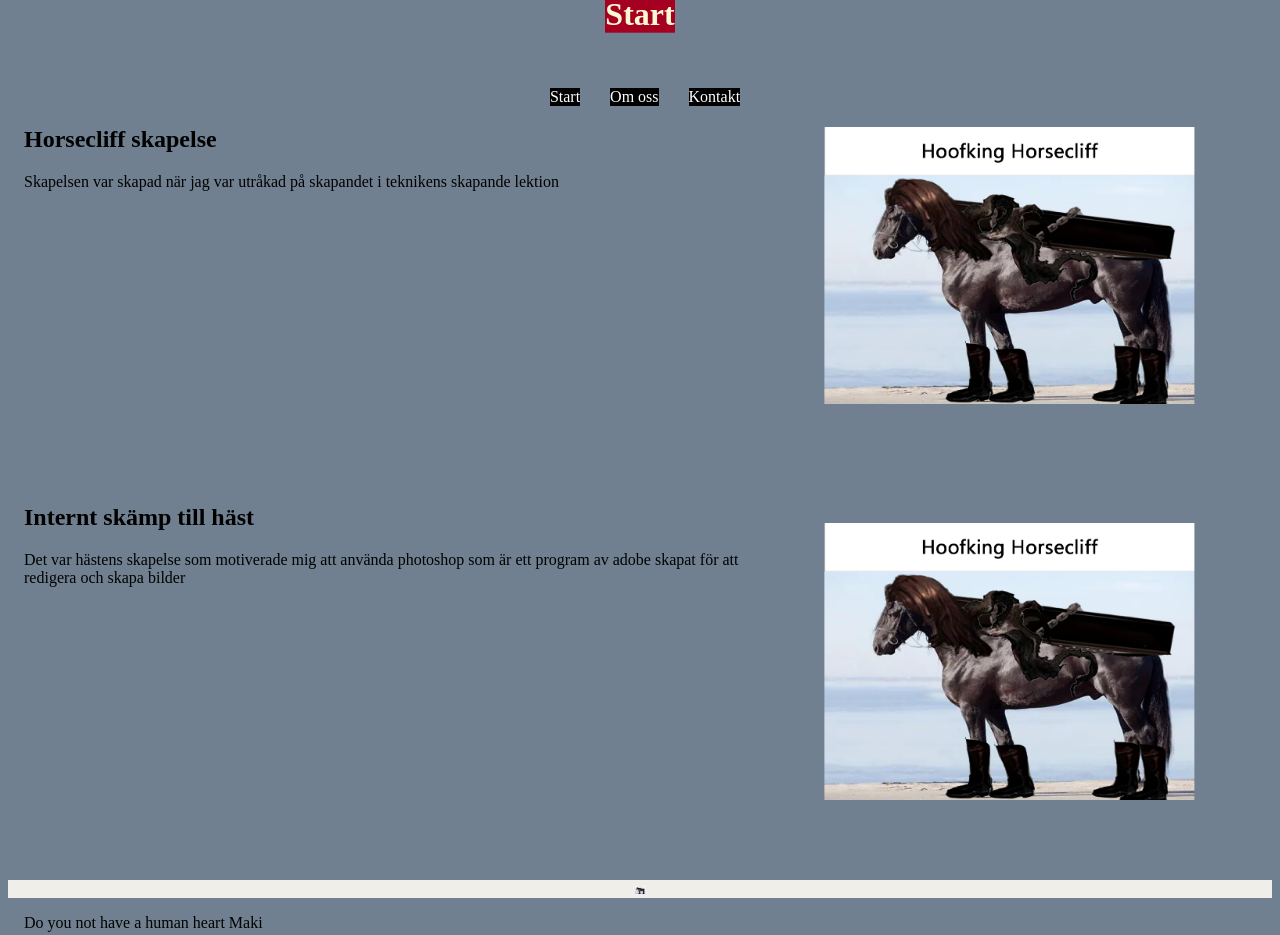
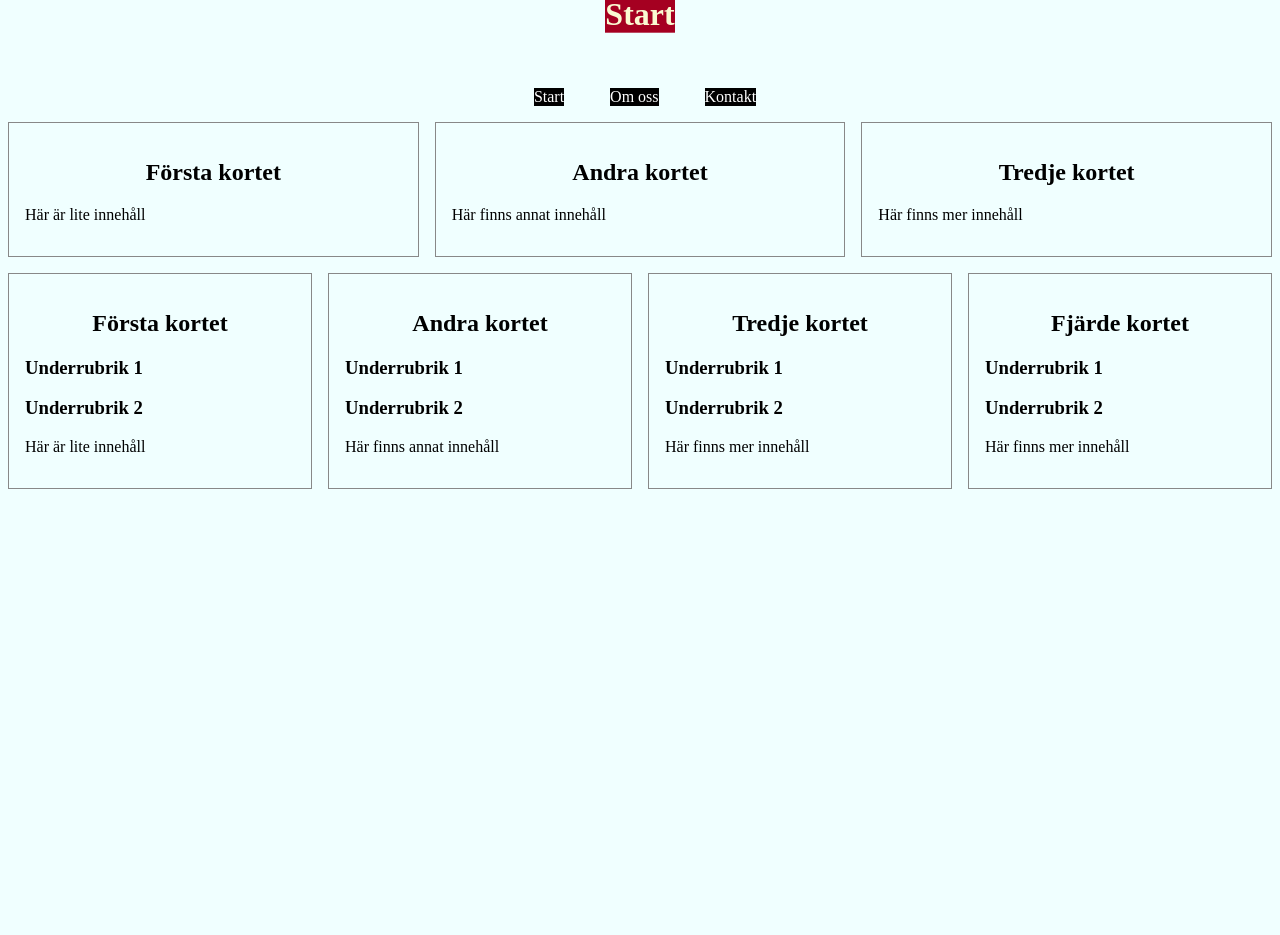
Before and after one commit to thormeisteryolo/bin, a plain HTML site: page index.html in a window 1280 px wide. After the commit the page ends 800 px from the top, so only its background shows below. Drawn offline with Linux system fonts and the light colour scheme.

Commit message:
Helt nytt

```diff
--- a/index.html
+++ b/index.html
@@ -22,7 +22,47 @@
     </header>
 
     <main>
-        <div class="container">
+      <section class="cards">
+         <article class="card">
+            <h2>Första kortet</h2>
+            <p>Här är lite innehåll</p>
+         </article>
+         <article class="card">
+            <h2>Andra kortet</h2>
+            <p>Här finns annat innehåll</p>
+         </article>
+         <article class="card">
+            <h2>Tredje kortet</h2>
+            <p>Här finns mer innehåll</p>
+         </article>
+      </section>
+      <section class="cards">
+         <article class="card">
+            <h2>Första kortet</h2>
+            <h3>Underrubrik 1</h3>
+            <h3>Underrubrik 2</h3>
+            <p>Här är lite innehåll</p>
+         </article>
+         <article class="card">
+            <h2>Andra kortet</h2>
+            <h3>Underrubrik 1</h3>
+            <h3>Underrubrik 2</h3>
+            <p>Här finns annat innehåll</p>
+         </article>
+         <article class="card">
+            <h2>Tredje kortet</h2>
+            <h3>Underrubrik 1</h3>
+            <h3>Underrubrik 2</h3>
+            <p>Här finns mer innehåll</p>
+         </article>
+         <article class="card">
+            <h2>Fjärde kortet</h2>
+            <h3>Underrubrik 1</h3>
+            <h3>Underrubrik 2</h3>
+            <p>Här finns mer innehåll</p>
+         </article>
+      </section>
+        <!-- <div class="container">
      <article>
         <h2>Horsecliff skapelse</h2>
      <p>Skapelsen var skapad när jag var utråkad på skapandet i teknikens skapande lektion</p>
@@ -37,17 +77,17 @@
         <img src="images/Horsecliff.png" alt="Hoofking Horsecliff">
      </div>
    </article>
-     </div>
+     </div>--->
     </main>
     <aside>
-     <div class="container">
+     <!--<div class="container">
         <img src="images/Horsecliff.png" alt="Hoofking Horsecliff">
-     </div>
+     </div>-->
     </aside>
     <footer>
-        <div class="container">
+        <!--<div class="container">
         <p>Do you not have a human heart Maki</p>
-        </div>
+        </div>-->
     </footer>
 </body>
 
--- a/style/style.css
+++ b/style/style.css
@@ -1,8 +1,60 @@
 body {
     display: flex;
     flex-direction: column;
-    background-color: slategrey;
+    background-color: azure;
 }
+
+
+* { box-sizing: border-box; }
+.cards {
+    display: flex;
+    flex-wrap: wrap;
+    gap: 1rem;
+}
+.card {
+    flex: 1 1 220px;
+    padding: 1rem;
+    border: 1px solid #888;
+}
+
+.card h2{
+    justify-self: center;
+}
+
+.card img{
+    height: 300px;
+    width: auto;
+}
+
+main, .cont{
+    display: flex;
+    flex-direction: column;
+    gap: 1rem;
+}
+
+.cont{
+    justify-content: center;
+    align-items: center;
+}
+
+form {
+    display: flex;
+    flex-direction: column;
+    justify-content: center;
+    align-items: center;
+    gap: 0.75rem;
+    max-width: 600px;
+}
+input, select, textarea {
+    width: 100%;
+    padding: 0.6rem;
+    font: inherit;
+}
+form button {
+    align-self: center;
+    padding: 0.6rem 1.2rem;
+}
+
 
 header {
     justify-items: center;
@@ -39,8 +91,12 @@ h1 {
 }
 
 nav ul {
-    list-style-type: none;
-    gap: 70px;
+    display: flex;
+    flex-direction: row;
+    justify-content: center;
+    align-items: center;
+    list-style: none;
+    gap: 1rem;
 }
 
 aside img {
```
Also changed, not shown: pages/about.html (+14 -7 lines), pages/contact.html (+18 -6 lines).
